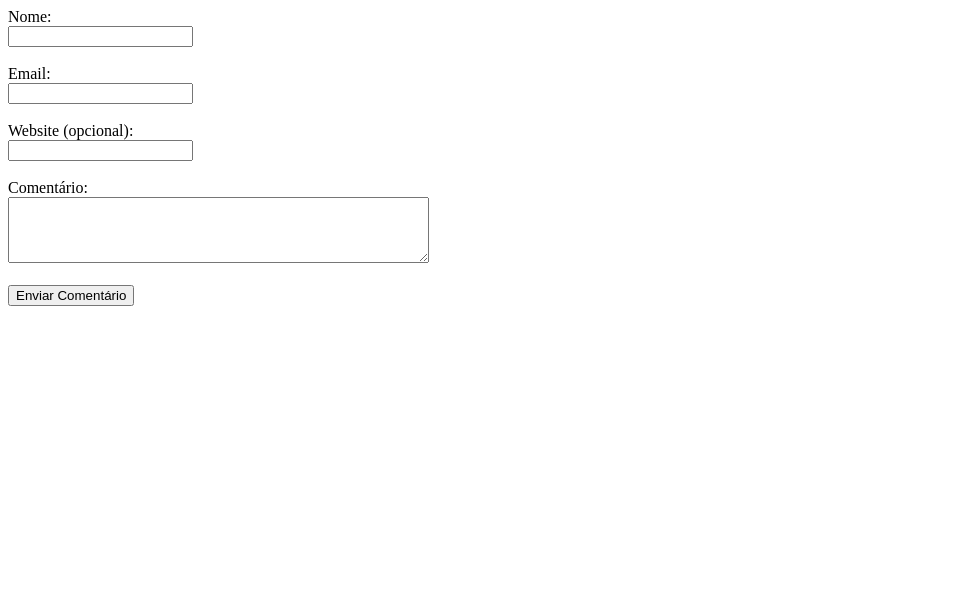
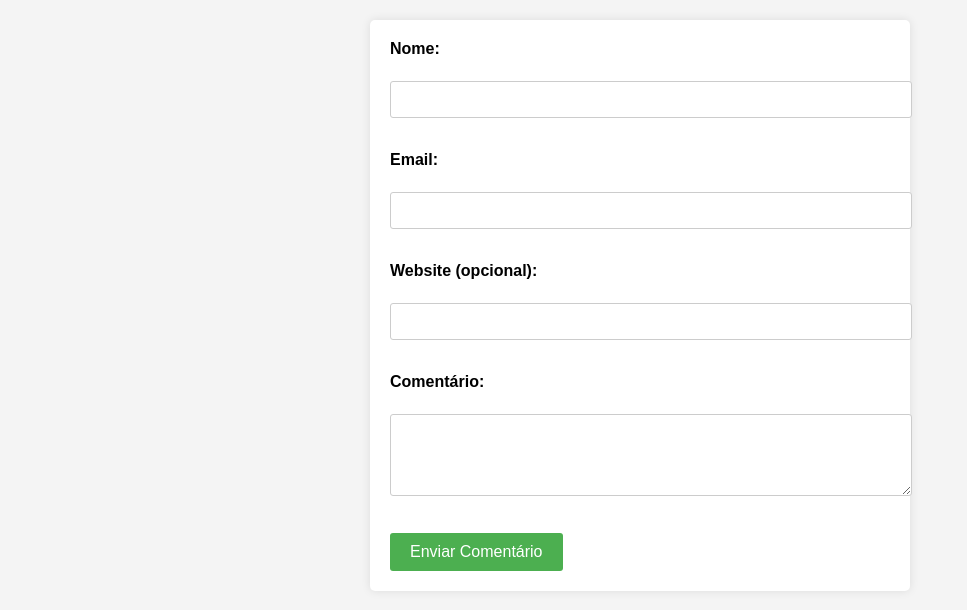
Before and after one commit to Pedro8910/profcode, a plain HTML site: page atividade2/atividade2/formulario1.html in a window 1280 px wide. Shown: the whole page, without its empty margins (0-967 px from the left). Drawn offline with Linux system fonts and the light colour scheme.

Commit message:
Add files via upload
atividade 2 adição do css

```diff
--- /dev/null
+++ b/atividade2/atividade2/estilo.css
@@ -0,0 +1,57 @@
+/* Estilo geral */
+body {
+    font-family: Arial, sans-serif;
+    background-color: #f4f4f4;
+    margin: 0;
+    padding: 20px;
+}
+
+/* Estilização do formulário */
+form {
+    background-color: #ffffff;
+    padding: 20px;
+    border-radius: 5px;
+    box-shadow: 0 0 10px rgba(0, 0, 0, 0.1);
+    max-width: 500px;
+    margin: 0 auto;
+}
+
+/* Estilização dos rótulos */
+label {
+    font-weight: bold;
+    margin-bottom: 5px;
+    display: block;
+}
+
+/* Estilização dos campos de entrada */
+input[type="text"],
+input[type="email"],
+input[type="url"],
+textarea {
+    width: 100%;
+    padding: 10px;
+    margin-bottom: 15px;
+    border: 1px solid #ccc;
+    border-radius: 3px;
+}
+
+/* Estilização do textarea */
+textarea {
+    resize: vertical; /* Permite redimensionar verticalmente */
+}
+
+/* Estilização do botão de envio */
+input[type="submit"] {
+    background-color: #4CAF50;
+    color: white;
+    padding: 10px 20px;
+    border: none;
+    border-radius: 3px;
+    cursor: pointer;
+    font-size: 16px;
+}
+
+/* Efeito ao passar o mouse sobre o botão */
+input[type="submit"]:hover {
+    background-color: #45a049;
+}
--- a/atividade2/atividade2/formulario1.html
+++ b/atividade2/atividade2/formulario1.html
@@ -4,6 +4,7 @@
     <meta charset="UTF-8">
     <meta name="viewport" content="width=device-width, initial-scale=1.0">
     <title>formulario</title>
+    <link rel="stylesheet" href="estilo.css">
 </head>
 <body>
     <form action="/submit_comment" method="POST">
```
